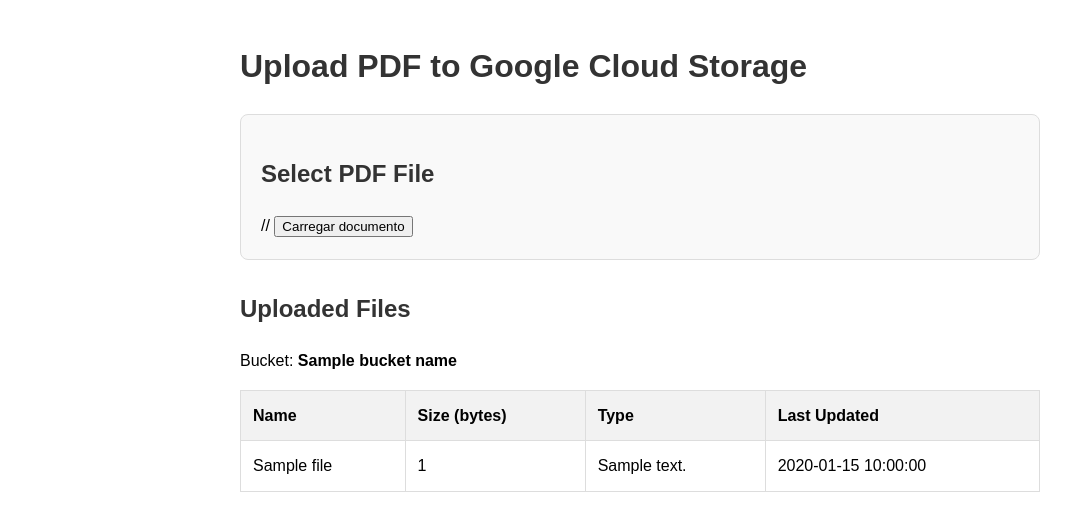
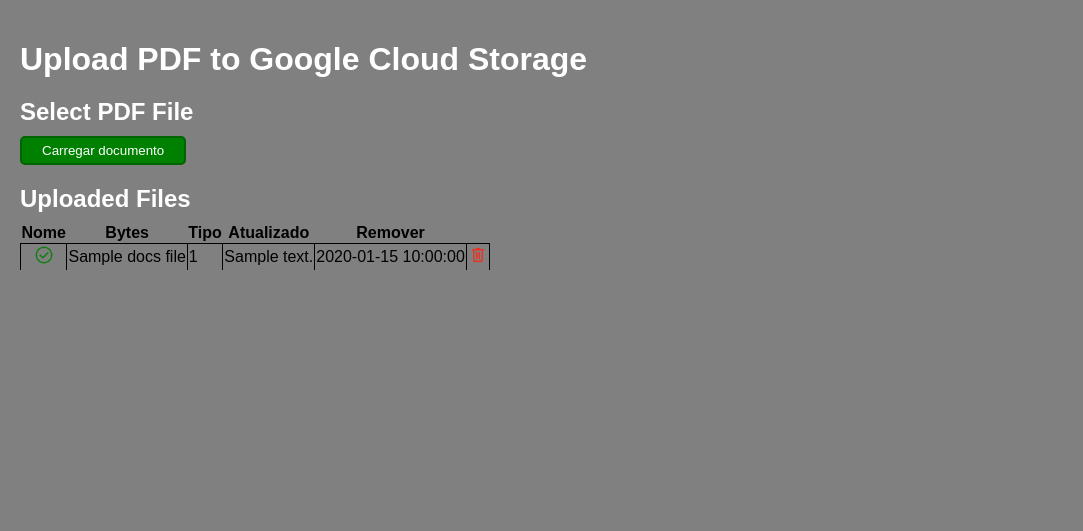
Before and after one commit to fbatag/ai-doc-processing, a Flask app: template templates/index.html in a window 1280 px wide. Shown: the top 531 px of the page, without its empty margins (0-1083 px from the left). Run offline with Flask 3, Linux system fonts and the light colour scheme; the template is opened without the code that fills it: most values are stand-ins (such as "Sample title", 1, 10 or a date in 2020); parts of the project's set-up code (start-up, migrations or seed data) failed here and were passed over.

Commit message:
fazendo uplado dos documentos

```diff
--- a/main.py
+++ b/main.py
@@ -20,52 +20,66 @@
 
 SERVICE_NAME = os.environ.get("SERVICE_NAME", "ai-doc-processing")
 BUCKET_NAME = os.environ.get("BUCKET_NAME", f"{SERVICE_NAME}-{storage_client.project}")
-bucket = storage_client.bucket(BUCKET_NAME)
+docs_bucket = storage_client.bucket(BUCKET_NAME)
+if not docs_bucket:
+    raise Exception(f"Erro: {BUCKET_NAME} bucket não encontrado")
 
-@app.route('/')
+docs_files = []
+
+@app.route("/", methods=["GET", "POST"])
 def index():
-    if not bucket:
-        return f"Erro: {BUCKET_NAME} bucket  não encontrado", 500
+    global docs_files
 
+    print("** MAIN ** ")
+    clicked_button = request.form.get('clicked_button', "NOT_FOUND")
+    if clicked_button == "delete_doc_btn":
+        deleteDocFromBucket(request.form["doc_to_delete"])
     try:
-        blobs = bucket.list_blobs()
+        docs_files = getDocFilesFromBucket()
+        return render_template('index.html', docs_files=docs_files)
+    except Exception as e:
+        logging.error(f"Error listing blobs: {e}")
+        return f"Error listing files: {e}", 500
 
-        files = []
-        for blob in blobs:
-            files.append({
+def getDocFilesFromBucket():
+    blobs = docs_bucket.list_blobs()
+    files = []
+    for blob in blobs:
+        files.append({
                 'name': blob.name,
                 'url': blob.public_url,
                 'content_type': blob.content_type,
                 'size': blob.size,
                 'updated': blob.updated
             })
+    return files
 
-        return render_template('index.html', files=files, bucket_name=BUCKET_NAME)
+def deleteDocFromBucket(doc_to_delete):
+    print("METHOD: deleteDocFromBucket")
+    try:
+        blob = docs_bucket.blob(doc_to_delete)
+        print("Deleting " + doc_to_delete)
+        blob.delete()
     except Exception as e:
-        logging.error(f"Error listing blobs: {e}")
-        return f"Error listing files: {e}", 500
+        print(f"Error deleting object '{doc_to_delete}': {e}")
 
 @app.route("/getSignedUrl", methods=["GET"])
 def getSignedUrl():
     print("METHOD: getSignedUrl")
-    print(request.args)
-    dest_bucket = request.args.get("dest_bucket")
     object_destination = request.args.get("object_destination")
     filetype = request.args.get("filetype")
-    if dest_bucket == "code":
-        return getSignedUrlParam(codeBucket, object_destination, filetype)
-    return getSignedUrlParam(contextsBucket, object_destination, filetype)
+    return getSignedUrlParam(docs_bucket, object_destination, filetype)
 
 def getSignedUrlParam(dest_bucket, object_destination, filetype):
     blob = dest_bucket.blob(object_destination)
     expiration=datetime.timedelta(minutes=15)
 
     print('Content-Type: '+  filetype)
-    if request.url_root == 'http://127.0.0.1:5000/':
+    if request.url_root == 'http://127.0.0.1:8080/':
         print("RUNNING LOCAL")
+        local_credentials=service_account.Credentials.from_service_account_file(local_cred_file)
         signeUrl = blob.generate_signed_url(method='PUT', version="v4", expiration=expiration, content_type=filetype,
-                                    credentials=service_account.Credentials.from_service_account_file(local_cred_file),
-                                    #credentials=credentials,
+                                    credentials=local_credentials, #credentials=credentials,
                                     headers={"X-Goog-Content-Length-Range": "1,5000000000", 'Content-Type': filetype})
     else:
         print("CREDENTIALS")
@@ -78,7 +92,7 @@
                                     headers={"X-Goog-Content-Length-Range": "1,5000000000", 'Content-Type': filetype})
         #except Exception as e:
         #    print(e)
-    #print(signeUrl)
+    print(signeUrl)
     return signeUrl
 
 if __name__ == "__main__":
--- a/static/style.css
+++ b/static/style.css
@@ -89,12 +89,22 @@
     cursor: pointer;
   }
 
-  .btn-file {
+  .btn-ctrl {
     background-color: blue;
     color: white;
     padding: 10px 20px;
     border: none;
     border: 2px solid darkblue;
+    border-radius: 5px;
+    cursor: pointer;
+  }
+
+  .btn-file {
+    background-color: green;
+    color: white;
+    padding: 5px 20px;
+    border: none;
+    border: 2px solid darkgreen;
     border-radius: 5px;
     cursor: pointer;
   }
--- a/static/upload.js
+++ b/static/upload.js
@@ -1,14 +1,10 @@
-function UploadWithSignedUrl(dest_bucket, project, file, callback) {
+function UploadWithSignedUrl(file, callback) {
     if (file.size <= 5)
     {
         callback("Por definição, o arquivo deve conter pelo menos 5 bytes de informação.");
         return;
     }
-    if (project)
-        object_destination = project + "/" + file.name;
-    else
-        object_destination = file.webkitRelativePath;
-    getSignedUrl(dest_bucket, object_destination, file.type, (error, signedUrl) => {
+    getSignedUrl(file.name, file.type, (error, signedUrl) => {
         if (error) {
             callback(error);
           } else {
@@ -17,10 +13,9 @@
     });
 }
 
-function getSignedUrl(dest_bucket, object_destination, filetype, callback) {
+function getSignedUrl(object_destination, filetype, callback) {
     const xhr = new XMLHttpRequest();
     const url = `/getSignedUrl?${new URLSearchParams({
-        dest_bucket: dest_bucket,
         object_destination: object_destination,
         filetype: filetype
     }).toString()}`;
@@ -58,40 +53,6 @@
     xhr.send(file);
 }
 
-
-// BELOW THERE IS OLD CODE KEPT FOR HISTORICAL REASONS
-
-async function UploadWithSignedUrl_old(project, file) {
-    const response = await fetch("/getSignedUrl?" + new URLSearchParams({
-        project: project,
-        filename: file.name,
-        content_type: file.type
-    }).toString(), {
-        method: "GET"
-    })
-    const signedUrl = await response.text();
-    uploadFileToGCS(signedUrl, file);
-}
-
-async function uploadFileToGCS_didntWork(signedUrl, file) {
-    //console.log("OIOIOI");
-    //console.log(signedUrl);
-    //console.log('Content-Type: ' + file.type );
-    var formData = new FormData();
-    formData.append("file", file);
-    response = await fetch(signedUrl, {
-        method: "PUT",
-        body: formData,
-        headers: {
-            'X-Goog-Content-Length-Range': '1,5000000000',
-            'Content-Type': file.type
-        }
-    });
-    //const text = await response.text();
-    //console.log("Response: " + text.toString());
-    //load_Form.submit();
-}
-
 async function TestSignedUrl() {
     const response = await fetch("/getSignedUrl?" + new URLSearchParams({
         project: "Agendamento",
--- a/templates/index.html
+++ b/templates/index.html
@@ -1,62 +1,10 @@
 <!DOCTYPE html>
 <html lang="en">
 <head>
+    <link rel="stylesheet" href="{{ url_for('static', filename='style.css') }}">
     <meta charset="UTF-8">
     <meta name="viewport" content="width=device-width, initial-scale=1.0">
-    <title>GCS PDF Upload</title>
-    <style>
-        body {
-            font-family: Arial, sans-serif;
-            max-width: 800px;
-            margin: 0 auto;
-            padding: 20px;
-            line-height: 1.6;
-        }
-        h1, h2 {
-            color: #333;
-        }
-        .upload-section {
-            background: #f9f9f9;
-            padding: 20px;
-            border-radius: 8px;
-            margin-bottom: 30px;
-            border: 1px solid #ddd;
-        }
-        .file-list {
-            border-collapse: collapse;
-            width: 100%;
-        }
-        .file-list th, .file-list td {
-            border: 1px solid #ddd;
-            padding: 12px;
-            text-align: left;
-        }
-        .file-list th {
-            background-color: #f2f2f2;
-        }
-        button {
-            background-color: #4CAF50;
-            color: white;
-            padding: 10px 15px;
-            border: none;
-            border-radius: 4px;
-            cursor: pointer;
-            margin-top: 10px;
-        }
-        button:hover {
-            background-color: #45a049;
-        }
-        button:disabled {
-            background-color: #cccccc;
-            cursor: not-allowed;
-        }
-        #status {
-            margin-top: 10px;
-            font-weight: bold;
-        }
-        .success { color: green; }
-        .error { color: red; }
-    </style>
+    <title>Analisar Documentos com Google GenIA</title>
 </head>
 <body>
     <h1>Upload PDF to Google Cloud Storage</h1>
@@ -64,60 +12,68 @@
     <form id="load_Form" method="POST" action="/" enctype="multipart/form-data">
     <div class="upload-section">
         <h2>Select PDF File</h2>
-        //<input type="hidden" id="clicked_button" name="clicked_button" value="">
-        <input type="submit" id="upload_doc_btn" name="upload_doc_btn" value="Carregar documento">
+        <input type="submit" id="upload_doc_btn" name="upload_doc_btn" value="Carregar documento" class="btn-file">
+        <input type="hidden" id="clicked_button" name="clicked_button" value="">
+        <input type="hidden" id="doc_to_delete" name="doc_to_delete" value="">
     </div>
 
     <h2>Uploaded Files</h2>
-    <p>Bucket: <strong>{{ bucket_name }}</strong></p>
-
-    {% if files %}
-    <table class="file-list">
+    {% if docs_files|length > 0 %}
+    <table class="file-list" id="doc_lst">
         <thead>
             <tr>
-                <th>Name</th>
-                <th>Size (bytes)</th>
-                <th>Type</th>
-                <th>Last Updated</th>
+                <th>Nome</th>
+                <th>Bytes</th>
+                <th>Tipo</th>
+                <th>Atualizado</th>
+                <th>Remover</th>
             </tr>
         </thead>
         <tbody>
-            {% for file in files %}
+            {% for docs_file in docs_files %}
             <tr>
-                <td>{{ file.name }}</td>
-                <td>{{ file.size }}</td>
-                <td>{{ file.content_type }}</td>
-                <td>{{ file.updated }}</td>
+                <td style="text-align: center; height: 16px; width: 16px">
+                    <img class="check-icon" src="static/check_circle.png"
+                        style="width: 20px; height: 20px; object-fit: cover;">
+                </td>
+                <td>{{ docs_file.name }}</td>
+                <td>{{ docs_file.size }}</td>
+                <td>{{ docs_file.content_type }}</td>
+                <td>{{ docs_file.updated }}</td>
+                <td style="text-align: center; height: 16px; width: 16px">
+                    <img class="delete-icon" src="static/trash-bin.png"
+                        style="width: 20px; height: 20px; object-fit: cover;" value="{{ loop.index }}">
+                </td>
             </tr>
             {% endfor %}
         </tbody>
     </table>
     {% else %}
-    <p>No files found in the bucket.</p>
+                <p id="context_message" style="font-weight: bold;">
+                    Nenhum documento encontrado. Use os botão Carregar documento acima para carregar um documento pro sistema.</p>
     {% endif %}
 
     </form>
     <script src="{{ url_for('static', filename='upload.js') }}"></script>
     <script>
         const load_Form = document.getElementById("load_Form");
-        //const clicked_button = document.getElementById("clicked_button");
+        const clicked_button = document.getElementById("clicked_button");
 
-        const load_context_file = document.createElement("input");
-        load_context_file.type = "file";
-        load_context_file.name = "load_context_file";
-        load_context_file.id = "load_context_file";
-        load_context_file.accept = "text/plain,application/pdf,image/jpeg,image/png";
-        load_context_file.style.display = "none";
-        load_Form.appendChild(load_context_file);
-        load_context_file.addEventListener("change", function () {
+        const load_doc_file = document.createElement("input");
+        load_doc_file.type = "file";
+        load_doc_file.name = "load_doc_file";
+        load_doc_file.id = "load_doc_file";
+        load_doc_file.accept = "text/plain,application/pdf,image/jpeg,image/png";
+        load_doc_file.style.display = "none";
+        load_Form.appendChild(load_doc_file);
+        load_doc_file.addEventListener("change", function () {
             if (this.files.length > 0) {
-                console.log(load_context_file.files[0]);
-                clicked_button.value = "upload_context_btn";
-                //ShowLoadingMessage("Carregando o arquivo \"" + this.files[0].name + "\" para o projeto \"" + projects_slc.value + "\".  AGUARDE ... ");
-                UploadWithSignedUrl("context", projects_slc.value, this.files[0], (error, response) => {
+                console.log(load_doc_file.files[0]);
+                //ShowLoadingMessage("Carregando o arquivo \"" + this.files[0].name "\".  AGUARDE ... ");
+                UploadWithSignedUrl(this.files[0], (error, response) => {
                     if (error)
                         alert(error);
-                    fileElem = document.getElementById('load_context_file');
+                    fileElem = document.getElementById('load_doc_file');
                     if (fileElem != null) {
                         //alert('** REMOVENDO ** fileElem')
                         fileElem.remove();
@@ -131,7 +87,7 @@
             event.preventDefault();
             clicked_button.value = event.submitter.name
             if (event.submitter.name == "upload_doc_btn") {
-                 load_context_file.click();
+                 load_doc_file.click();
             }
             else if (event.submitter.name == "ctx_test_btn") {
                 console.log("TESTE");
@@ -142,6 +98,21 @@
             }
         });
 
+        const doc_lst = document.getElementById("doc_lst");
+        // Deleta o arquivo de contexto buja lata de lixo foi clicada
+        if (doc_lst != null) {
+            doc_lst.addEventListener("click", function (event) {
+                if (event.target.classList.contains("delete-icon")) {
+                    const table_line = event.target.parentElement.parentElement;
+                    const docName = table_line.cells[1].textContent;
+                    response = confirm("Tem certeza que deseja deletar o documento \"" + docName + "\"?");
+                    if (!response) return;
+                    clicked_button.value = "delete_doc_btn";
+                    document.getElementById("doc_to_delete").value = docName;
+                    load_Form.submit();
+                }
+            });
+        }
     </script>
 </body>
 </html>
```
Also changed, not shown: static/check_circle.png (added), static/unchecked.png (added).
